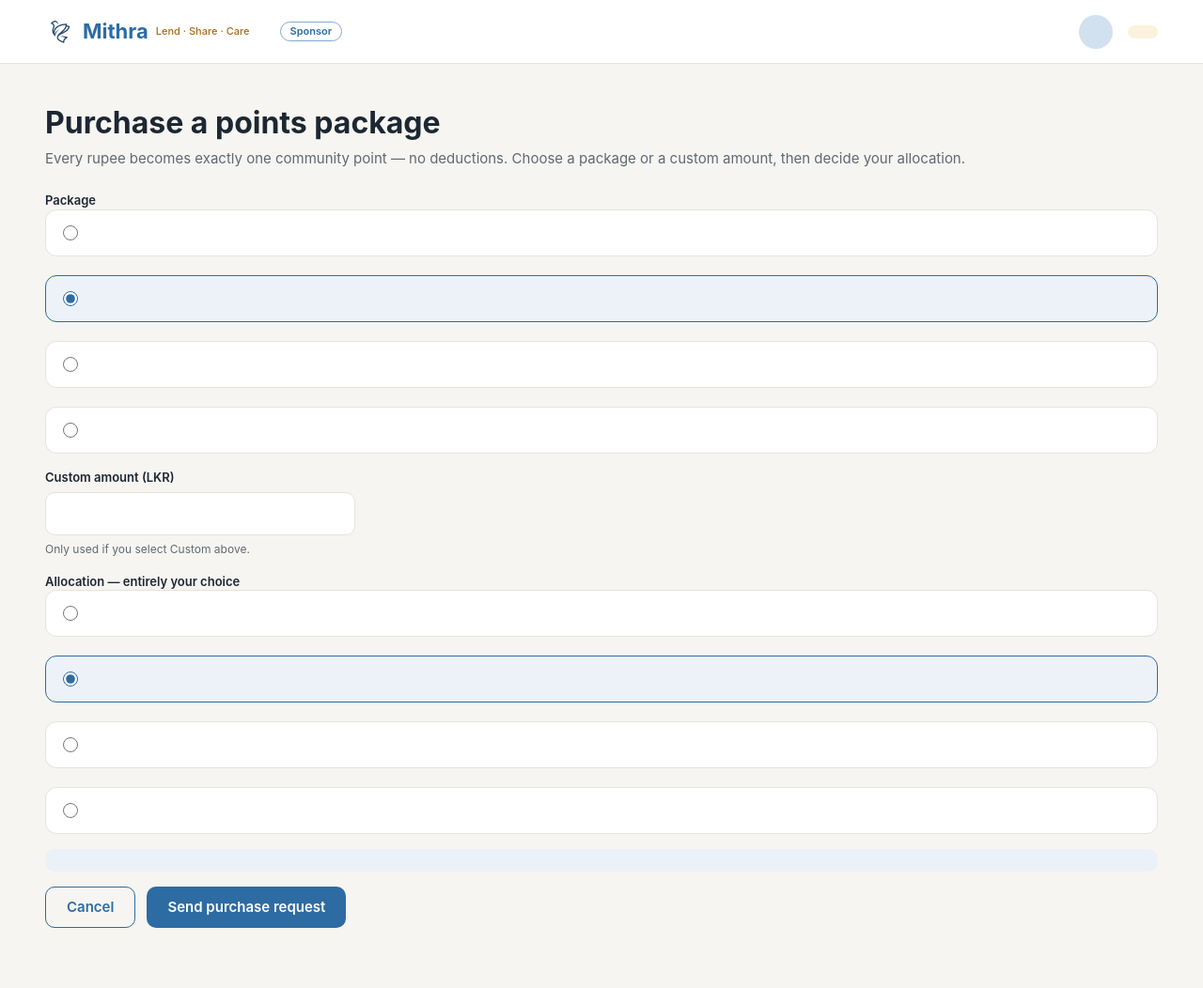
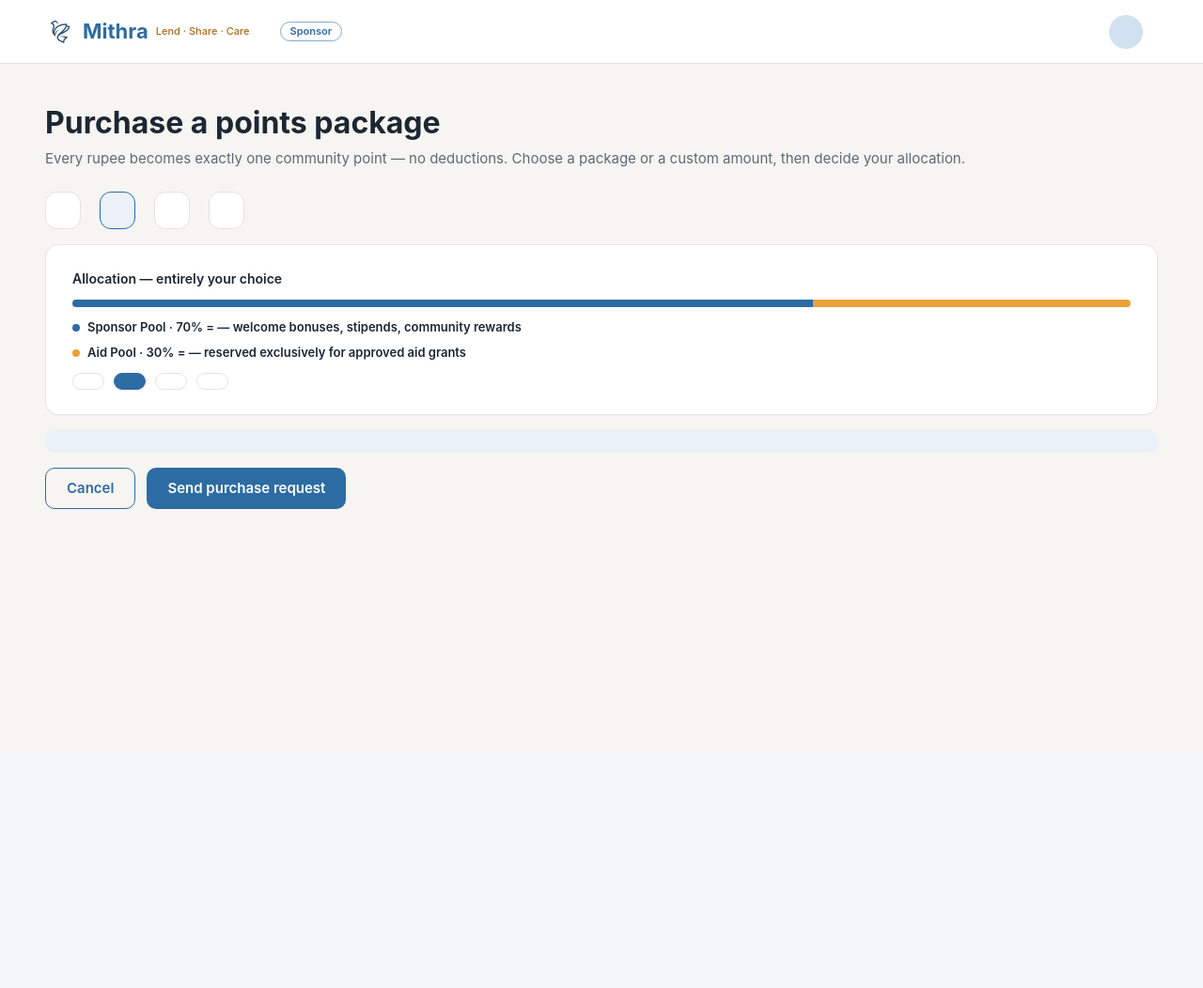
Before and after one commit to lawsanm/mithra, a PHP site: template views/sponsor/purchase-points/create.php in a window 1280 px wide. Shown: the whole page at 94% size. After the commit the page ends 542 px from the top, so only its background shows below. Run offline with PHP 8.4, Linux system fonts and the light colour scheme; the template is opened without the code that fills it, so the values that code supplies are empty; some libraries are stand-ins or nearby versions.

Commit message:
fix: match sponsor screens to Figma and gate the disaster modal on click
Pulled fresh Figma screenshots for every sponsor frame and corrected
drift from the source design: purchase-points now uses real package/
allocation cards with a sponsor/aid split bar instead of invented
choice-card fieldsets; CSR reports uses a solid Download PDF button,
all-primary stat values, and plain amount rows; dashboard/disasters
copy, badge labels and button text now match the Figma text exactly;
branding's toggle row and wall preview reuse the existing setting-row/
list-row components.

The "Disaster Mode activated" modal no longer auto-opens on the
dashboard — it now opens only when a sponsor clicks the "Moderator on
the ground" box on the disaster connect screen, per Figma's actual
flow. Dropped the now-unused auto-open script.

Also drops the accent-tinted background from "Northwind Co" in the
nav (was a .meta-pill; Figma just has plain text beside the avatar).

```diff
--- a/partials/nav-sponsor.php
+++ b/partials/nav-sponsor.php
@@ -53,6 +53,6 @@ $navItems = [
 
     <div class="nav__actions">
         <span class="avatar"><?= e($currentSponsor['initials']) ?></span>
-        <span class="meta-pill"><?= e($currentSponsor['company_name']) ?></span>
+        <span class="nav__company"><?= e($currentSponsor['company_name']) ?></span>
     </div>
 </nav>
--- a/public/css/main.css
+++ b/public/css/main.css
@@ -629,6 +629,10 @@ legend {
     color: var(--color-primary);
 }
 
+.stat-card__value--accent {
+    color: var(--color-accent-text);
+}
+
 .stat-card__note {
     color: var(--color-text-muted);
     font-size: var(--text-caption);
@@ -3203,6 +3207,69 @@ legend {
     color: var(--color-accent-text);
 }
 
+/* Sponsor nav — company name beside the avatar, no pill background */
+.nav__company {
+    color: var(--color-text);
+    font-size: var(--text-ui-label);
+    font-weight: var(--weight-semibold);
+    white-space: nowrap;
+}
+
+/* Sponsor/Aid pool allocation bar (Purchase Points) */
+.split-bar {
+    display: flex;
+    width: 100%;
+    height: 8px;
+    border-radius: var(--radius-pill);
+    overflow: hidden;
+}
+
+.split-bar__fill--sponsor {
+    background-color: var(--color-primary);
+}
+
+.split-bar__fill--aid {
+    background-color: var(--color-accent);
+}
+
+.split-legend {
+    display: flex;
+    flex-direction: column;
+    gap: var(--space-2);
+}
+
+.split-legend__row {
+    display: flex;
+    align-items: center;
+    gap: var(--space-2);
+    font-size: var(--text-ui-body);
+    font-weight: var(--weight-semibold);
+    color: var(--color-text);
+}
+
+.split-legend__dot {
+    width: 8px;
+    height: 8px;
+    flex-shrink: 0;
+    border-radius: 50%;
+}
+
+.split-legend__dot--sponsor {
+    background-color: var(--color-primary);
+}
+
+.split-legend__dot--aid {
+    background-color: var(--color-accent);
+}
+
+/* Trailing bold amount on an otherwise plain list-row (CSR quarterly breakdown) */
+.list-row__amount {
+    color: var(--color-primary);
+    font-size: var(--text-lede);
+    font-weight: var(--weight-bold);
+    white-space: nowrap;
+}
+
 /* ==========================================================================
    Moderator-specific components
    ========================================================================== */
--- a/views/sponsor/purchase-points/create.php
+++ b/views/sponsor/purchase-points/create.php
@@ -8,24 +8,32 @@ declare(strict_types=1);
  * No in-app payment — submitting sends a request to the Sponsor Liaison, who
  * records the cash-to-points conversion offline with a receipt number.
  *
- * @var array $packages    radio options: value, title, note, selected
- * @var array $allocations radio options: value, title, note, selected
+ * @var array $packages    radio options: value, label, price, note, selected
+ * @var array $split       sponsor_pct, aid_pct, sponsor_pts, aid_pts — the selected allocation
+ * @var array $allocations radio options: value, label, selected
  * @var string $liaisonNote
  */
 
 // Sample view data — replaced by the controller once SponsorController lands.
 $packages ??= [
-    ['value' => 'starter',   'title' => 'Starter — LKR 25,000',    'note' => '= 25,000 points'],
-    ['value' => 'community', 'title' => 'Community — LKR 50,000',  'note' => '= 50,000 points', 'selected' => true],
-    ['value' => 'impact',    'title' => 'Impact — LKR 100,000',    'note' => '= 100,000 points'],
-    ['value' => 'custom',    'title' => 'Custom amount',           'note' => '1 : 1, your choice'],
+    ['value' => 'starter',   'label' => 'Starter',   'price' => 'LKR 25,000',  'note' => '= 25,000 points'],
+    ['value' => 'community', 'label' => 'Community', 'price' => 'LKR 50,000',  'note' => '= 50,000 points', 'selected' => true],
+    ['value' => 'impact',    'label' => 'Impact',    'price' => 'LKR 100,000', 'note' => '= 100,000 points'],
+    ['value' => 'custom',    'label' => 'Custom',    'price' => 'Any amount',  'note' => '1 : 1, your choice'],
+];
+
+$split ??= [
+    'sponsor_pct' => 70,
+    'aid_pct'     => 30,
+    'sponsor_pts' => '35,000 pts',
+    'aid_pts'     => '15,000 pts',
 ];
 
 $allocations ??= [
-    ['value' => '100-0', 'title' => '100% Sponsor / 0% Aid', 'note' => 'All funds go to welcome bonuses, stipends and community rewards'],
-    ['value' => '70-30', 'title' => '70% Sponsor / 30% Aid', 'note' => 'Mostly sponsor-directed rewards, 30% reserved for aid grants', 'selected' => true],
-    ['value' => '50-50', 'title' => '50% Sponsor / 50% Aid', 'note' => 'An even split between rewards and aid'],
-    ['value' => '0-100', 'title' => '0% Sponsor / 100% Aid', 'note' => 'Entirely reserved for approved aid grants'],
+    ['value' => '100-0', 'label' => '100 / 0'],
+    ['value' => '70-30', 'label' => '70 / 30', 'selected' => true],
+    ['value' => '50-50', 'label' => '50 / 50'],
+    ['value' => '0-100', 'label' => '0 / 100'],
 ];
 
 $liaisonNote ??= 'No in-app payment. Submitting sends a purchase request to your Sponsor Liaison '
@@ -50,53 +58,61 @@ include __DIR__ . '/../../../partials/header-sponsor.php';
 <form class="stack" method="post" action="/sponsor/purchase-points">
     <?= csrf_field() ?>
 
-    <fieldset class="stack">
-        <legend class="field__label">Package</legend>
-        <div class="panel-row">
+    <div class="stat-grid">
         <?php foreach ($packages as $package): ?>
             <label class="choice">
                 <input
-                        class="choice__input"
+                    class="visually-hidden"
                     type="radio"
                     name="package"
                     value="<?= e($package['value']) ?>"
                     <?= !empty($package['selected']) ? 'checked' : '' ?>
                 >
                 <span class="choice__body">
-                        <span class="choice__title"><?= e($package['title']) ?></span>
-                        <span class="choice__note"><?= e($package['note']) ?></span>
+                    <span class="stat-card__label"><?= e($package['label']) ?></span>
+                    <strong class="stat-card__value"><?= e($package['price']) ?></strong>
+                    <span class="stat-card__note"><?= e($package['note']) ?></span>
                 </span>
             </label>
         <?php endforeach; ?>
     </div>
 
-        <div class="field">
-            <label class="field__label" for="custom_amount">Custom amount (LKR)</label>
-            <input class="input input--narrow" type="number" id="custom_amount" name="custom_amount" min="1" step="1">
-            <span class="field__hint">Only used if you select Custom above.</span>
+    <section class="panel">
+        <h2 class="panel__title">Allocation — entirely your choice</h2>
+
+        <div class="split-bar">
+            <span class="split-bar__fill--sponsor" style="flex-grow: <?= (int) $split['sponsor_pct'] ?>"></span>
+            <span class="split-bar__fill--aid" style="flex-grow: <?= (int) $split['aid_pct'] ?>"></span>
         </div>
-    </fieldset>
 
-    <fieldset class="stack">
-        <legend class="field__label">Allocation — entirely your choice</legend>
-        <div class="panel-row">
+        <div class="split-legend">
+            <span class="split-legend__row">
+                <span class="split-legend__dot split-legend__dot--sponsor"></span>
+                Sponsor Pool · <?= (int) $split['sponsor_pct'] ?>% = <?= e($split['sponsor_pts']) ?> —
+                welcome bonuses, stipends, community rewards
+            </span>
+            <span class="split-legend__row">
+                <span class="split-legend__dot split-legend__dot--aid"></span>
+                Aid Pool · <?= (int) $split['aid_pct'] ?>% = <?= e($split['aid_pts']) ?> —
+                reserved exclusively for approved aid grants
+            </span>
+        </div>
+
+        <div class="filter-pills">
             <?php foreach ($allocations as $allocation): ?>
-                <label class="choice">
+                <label class="pill">
                     <input
-                        class="choice__input"
+                        class="visually-hidden"
                         type="radio"
                         name="allocation"
                         value="<?= e($allocation['value']) ?>"
                         <?= !empty($allocation['selected']) ? 'checked' : '' ?>
                     >
-                    <span class="choice__body">
-                        <span class="choice__title"><?= e($allocation['title']) ?></span>
-                        <span class="choice__note"><?= e($allocation['note']) ?></span>
-                    </span>
+                    <?= e($allocation['label']) ?>
                 </label>
             <?php endforeach; ?>
         </div>
-    </fieldset>
+    </section>
 
     <div class="notice notice--info notice--full"><?= e($liaisonNote) ?></div>
 
```
Also changed, not shown: partials/modal-sponsor-disaster-alert.php (+6 -12 lines), public/js/sponsor-disaster-alert.js (deleted, +0 -18 lines), views/sponsor/branding/edit.php (+10 -7 lines), views/sponsor/csr-reports/index.php (+10 -15 lines), views/sponsor/dashboard/index.php (+11 -24 lines), views/sponsor/disasters/show.php (+21 -12 lines). Lines whose indentation alone changed are shown as unchanged.
